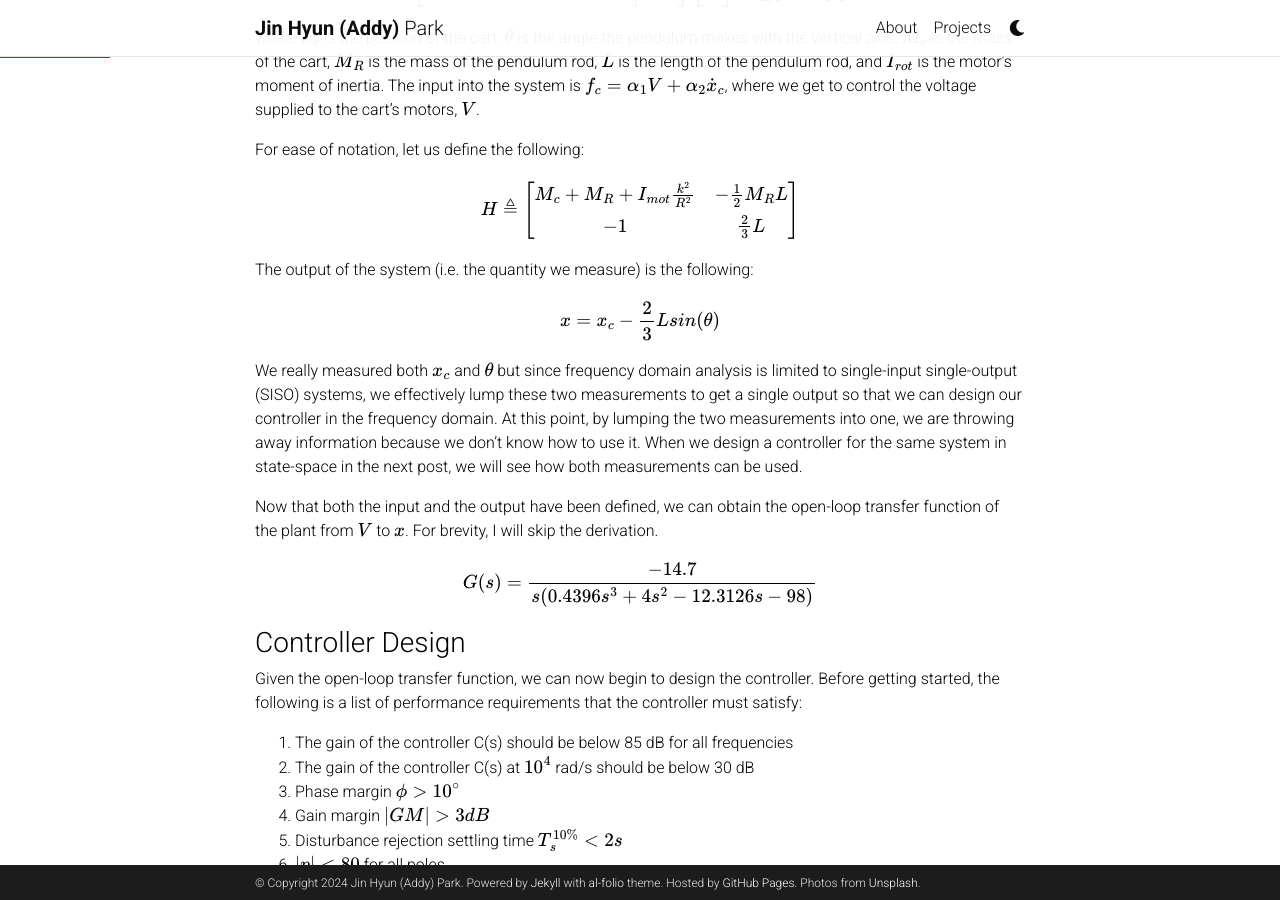
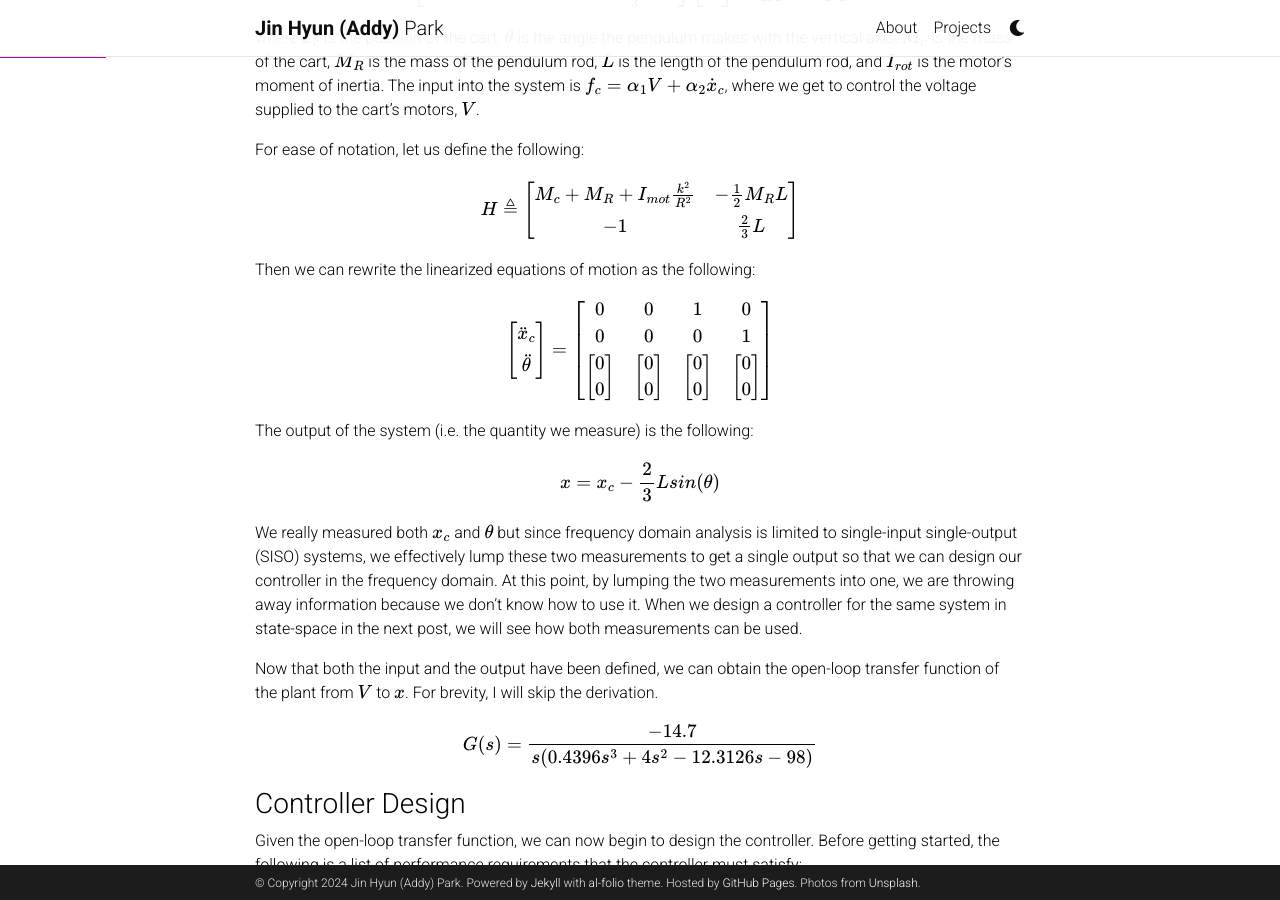
Before and after one commit to jinhyunpark2459/jinhyunpark2459.github.io, a Jekyll site: the page built from _projects/inverted_pendulum_2.md, in a window 1280 px wide and 900 px high, scrolled down 466 px. Built offline with Jekyll 4.4.1, drawn with Linux system fonts in a browser that asks for light colours; full-size pictures stand in for the smaller copies a plugin makes; comment, search, counter and statistics services are not loaded; a style sheet for code colours, icons or effects is not loaded.

Commit message:
Update inverted_pendulum_2.md

```diff
--- a/_projects/inverted_pendulum_2.md
+++ b/_projects/inverted_pendulum_2.md
@@ -44,8 +44,21 @@ M_{c}+M_{R}+I_{mot}\frac{k^2}{R^2} & -\frac{1}{2}M_{R}L \\
 \end{bmatrix}
 $$
 
+Then we can rewrite the linearized equations of motion as the following:
 
+$$
+\begin{bmatrix}
+\ddot{x}_{c} \\
+\ddot{\theta}
+\end{bmatrix}
+=
+\begin{bmatrix}
+0 & 0 & 1 & 0 \\
+0 & 0 & 0 & 1 \\
+\begin{bmatrix} 0 \\ 0 \end{bmatrix} & \begin{bmatrix} 0 \\ 0 \end{bmatrix} & \begin{bmatrix} 0 \\ 0 \end{bmatrix} & \begin{bmatrix} 0 \\ 0 \end{bmatrix}
+\end{bmatrix}
 
+$$
 
 
 
```
